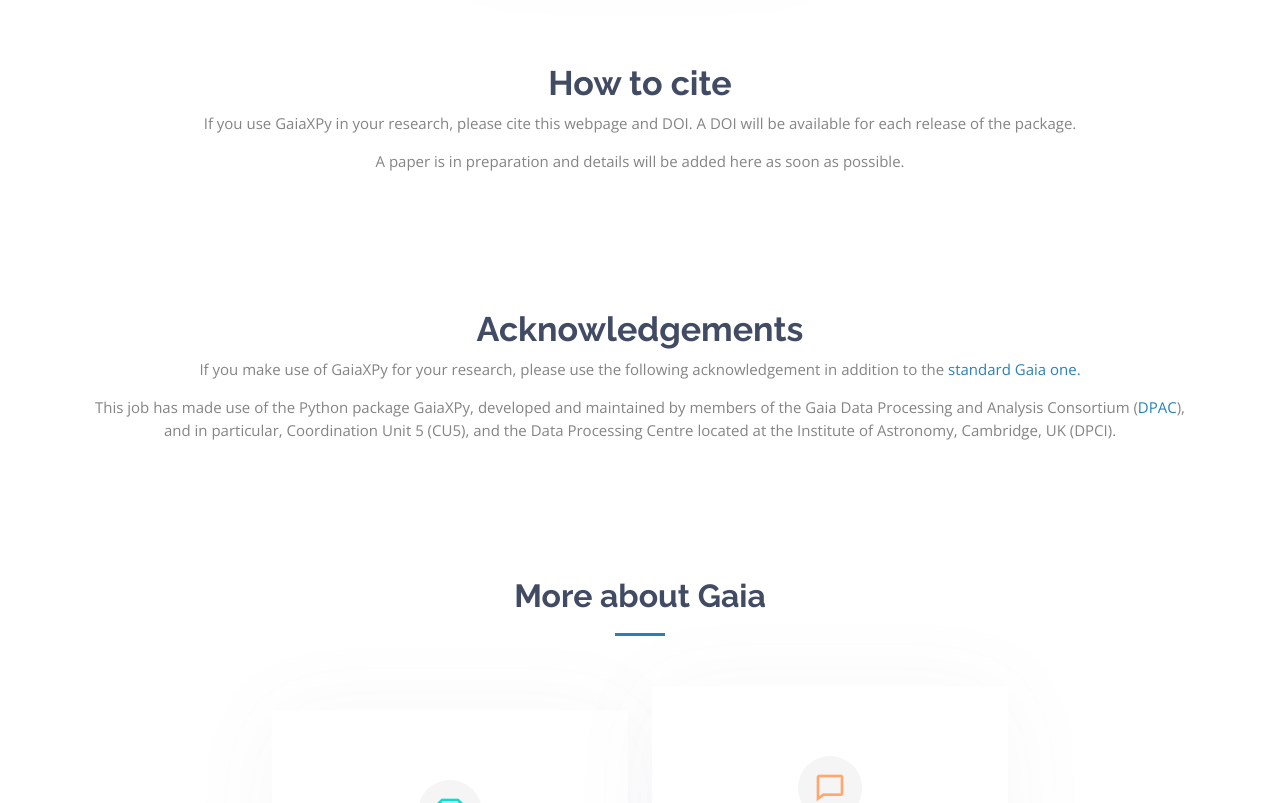
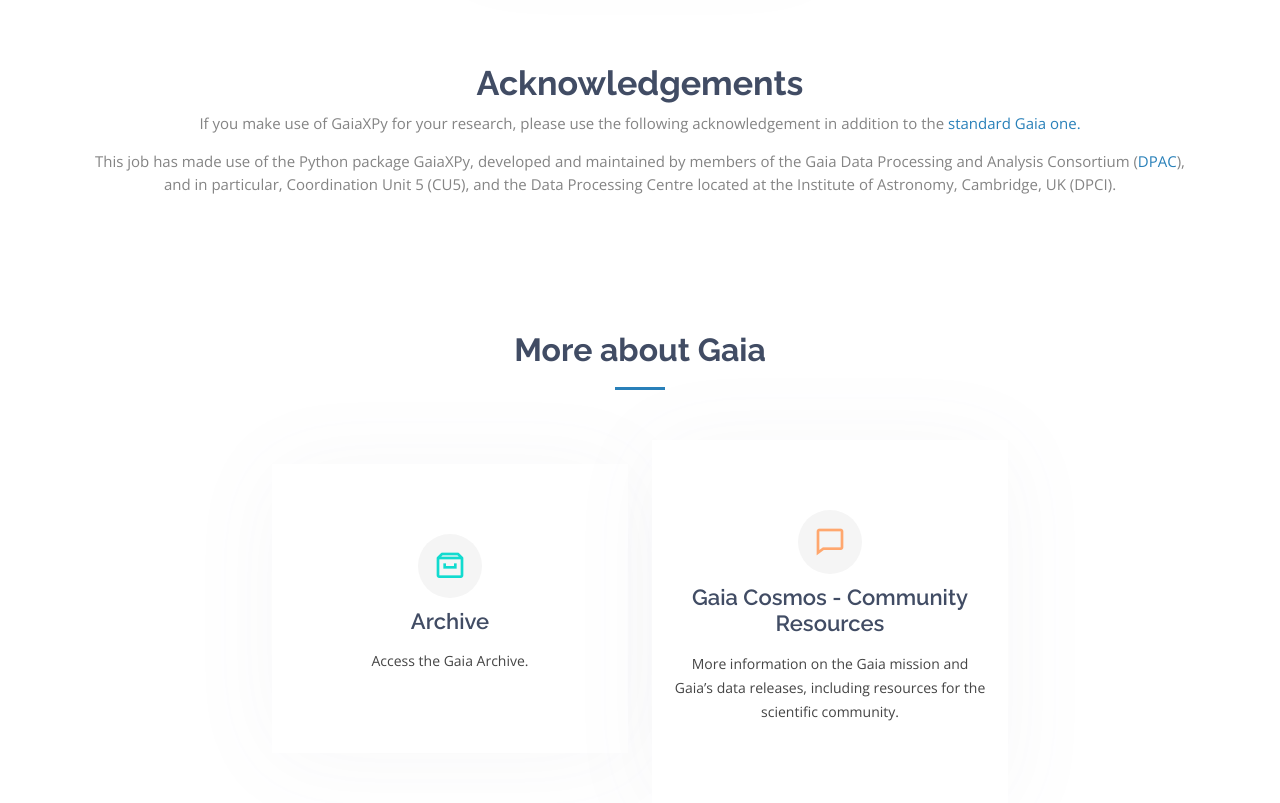
Before and after one commit to gaia-dpci/GaiaXPy-website, a plain HTML site: page index.html in a window 1280 px wide. Shown: the part 1771-2574 px from the top of the page. Drawn offline with nearby package versions, Linux system fonts and the light colour scheme.

Commit message:
move cite section to docs

```diff
--- a/index.html
+++ b/index.html
@@ -41,7 +41,7 @@
           <li><a class="nav-link scrollto" href="tutorials.html">Tutorials</a></li>
           <li><a class="nav-link scrollto " href="https://gaiaxpy.readthedocs.io/en/latest/">Documentation</a></li>
           <li><a class="nav-link scrollto" href="https://github.com/gaia-dpci/GaiaXPy/issues">Report an issue</a></li>
-          <li><a class="nav-link scrollto" href="#cite">How to cite</a></li>
+          <li><a class="nav-link scrollto" href="https://gaiaxpy.readthedocs.io/en/latest/cite.html">How to cite</a></li>
           <li><a class="nav-link scrollto" href="#acknowledgements">Acknowledgements</a></li>
           <li><a class="nav-link scrollto" href="#links">More about Gaia</a></li>
         </ul>
@@ -187,18 +187,6 @@
       </div>
     </section><!-- End Learn Section -->
 
-    <!-- ======= How to Cite Section ======= -->
-    <section id="cite" class="about">
-      <div class="container">
-        <div class="row" align="center">
-            <h3>How to cite</h3>
-                <p align="center">If you use GaiaXPy in your research, please cite this webpage and DOI. A DOI will be available for each
-                release of the package.</p>
-                <p align="center">A paper is in preparation and details will be added here as soon as possible.</p>
-        </div>
-      </div>
-    </section><!-- End How to Cite Section -->
-
     <!-- ======= Acknowledgements Section ======= -->
     <section id="acknowledgements" class="about">
       <div class="container">
```
Also changed, not shown: tutorials.html (+1 -1 lines).
